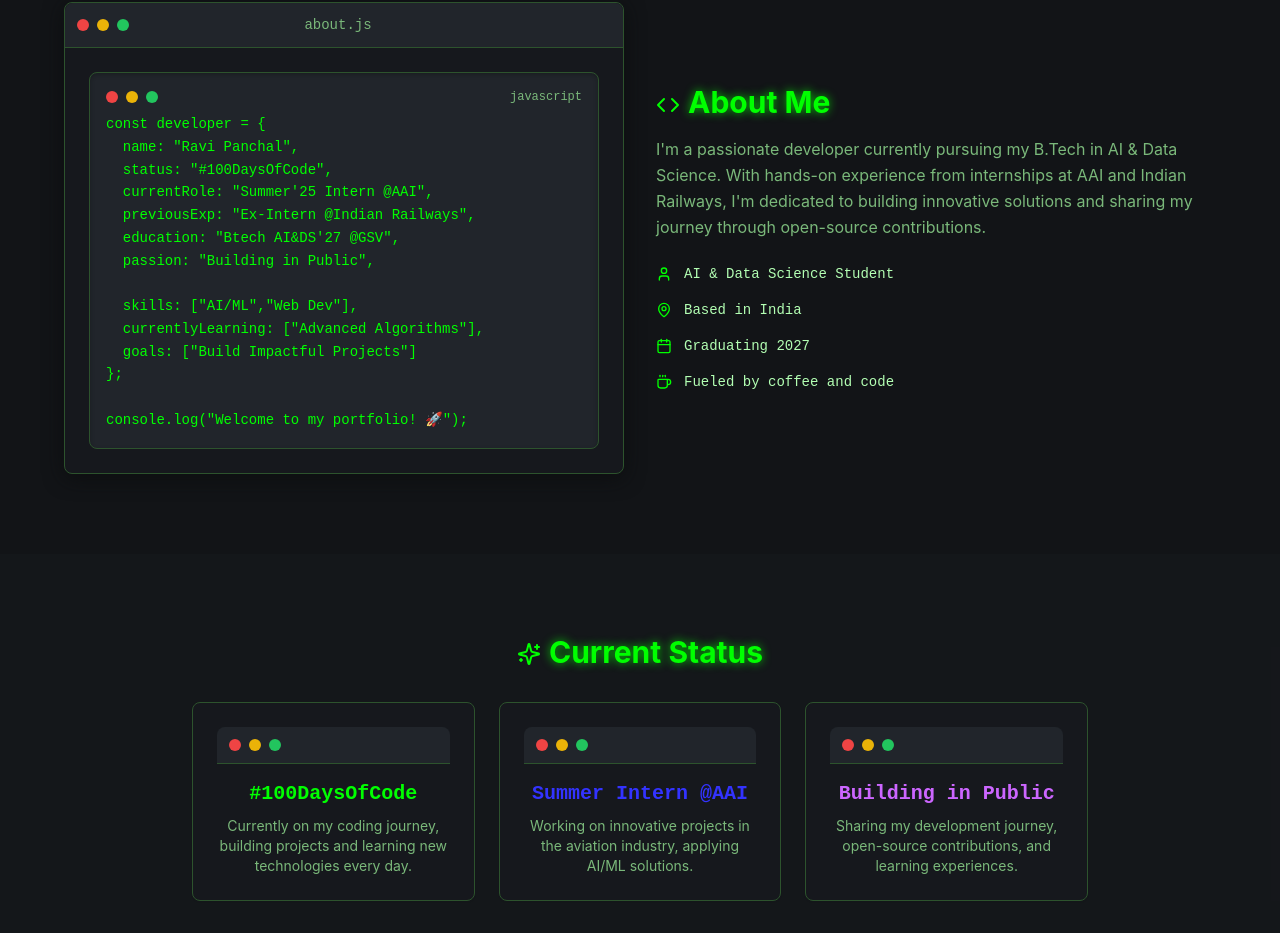
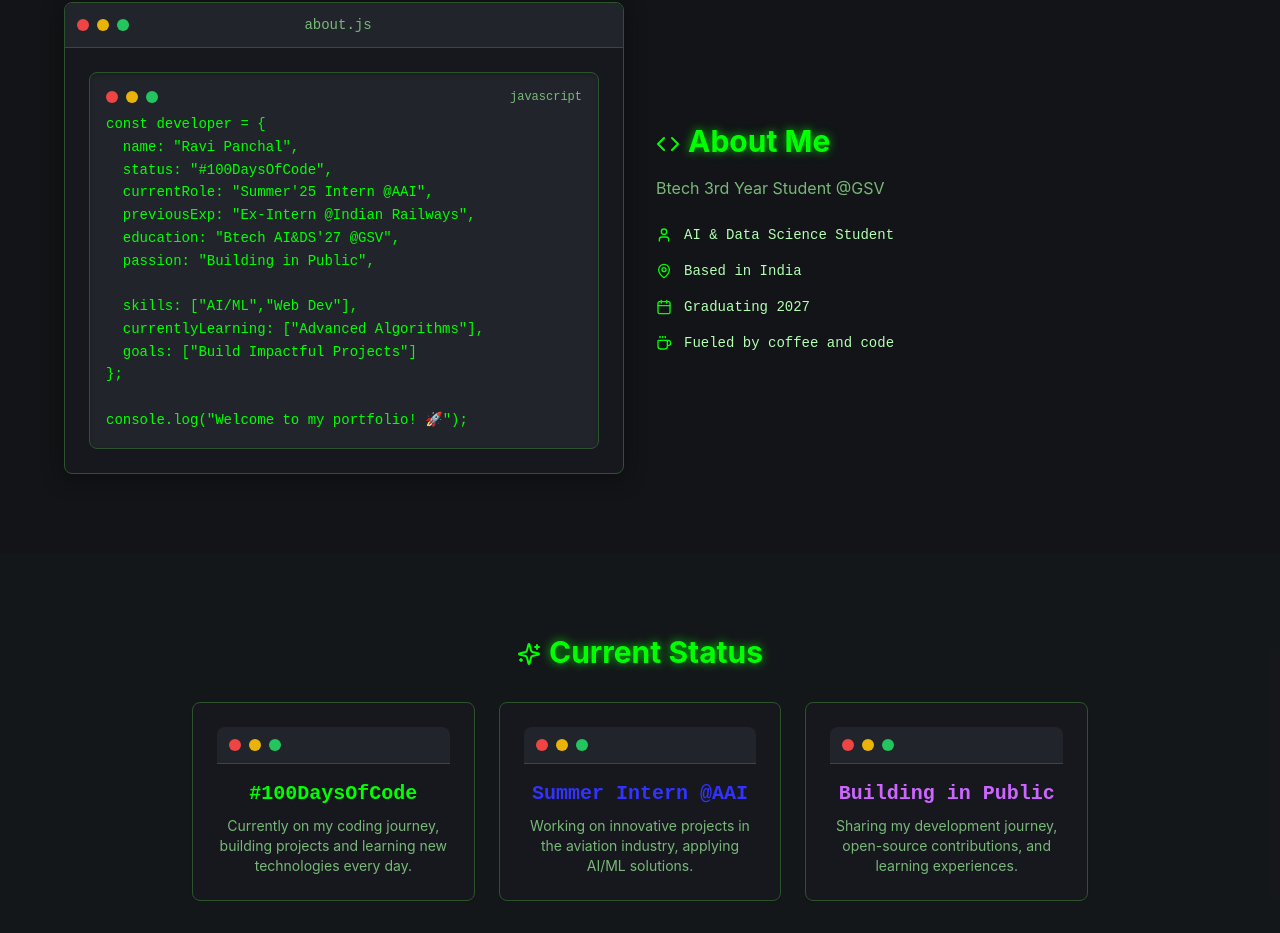
Before and after one commit to ravixpanchal/portfolio, a React (Vite) app: page / in a window 1280 px wide. Shown: the part 878-1811 px from the top of the page. Built offline with nearby package versions, Linux system fonts and the light colour scheme.

Commit message:
Update Index.tsx
Signed-off-by: Ravi Panchal  <160248997+ravixpanchal@users.noreply.github.com>

```diff
--- a/src/pages/Index.tsx
+++ b/src/pages/Index.tsx
@@ -74,9 +74,7 @@ console.log("Welcome to my portfolio! 🚀");`;
                   About Me
                 </h2>
                 <p className="text-muted-foreground leading-relaxed">
-                  I'm a passionate developer currently pursuing my B.Tech in AI & Data Science.
-                  With hands-on experience from internships at AAI and Indian Railways, I'm dedicated
-                  to building innovative solutions and sharing my journey through open-source contributions.
+               Btech 3rd Year Student @GSV
                 </p>
               </div>
 
```
